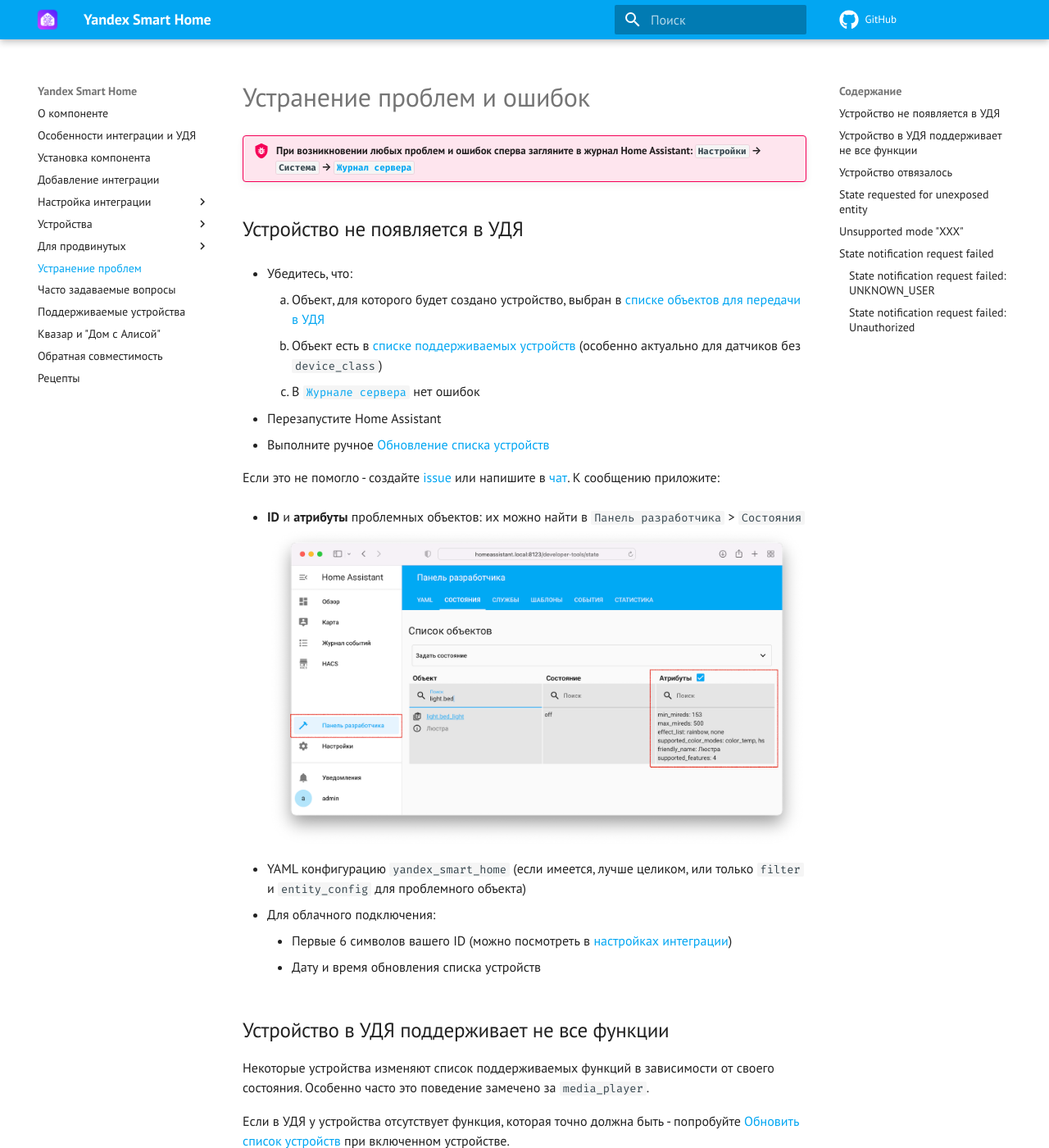
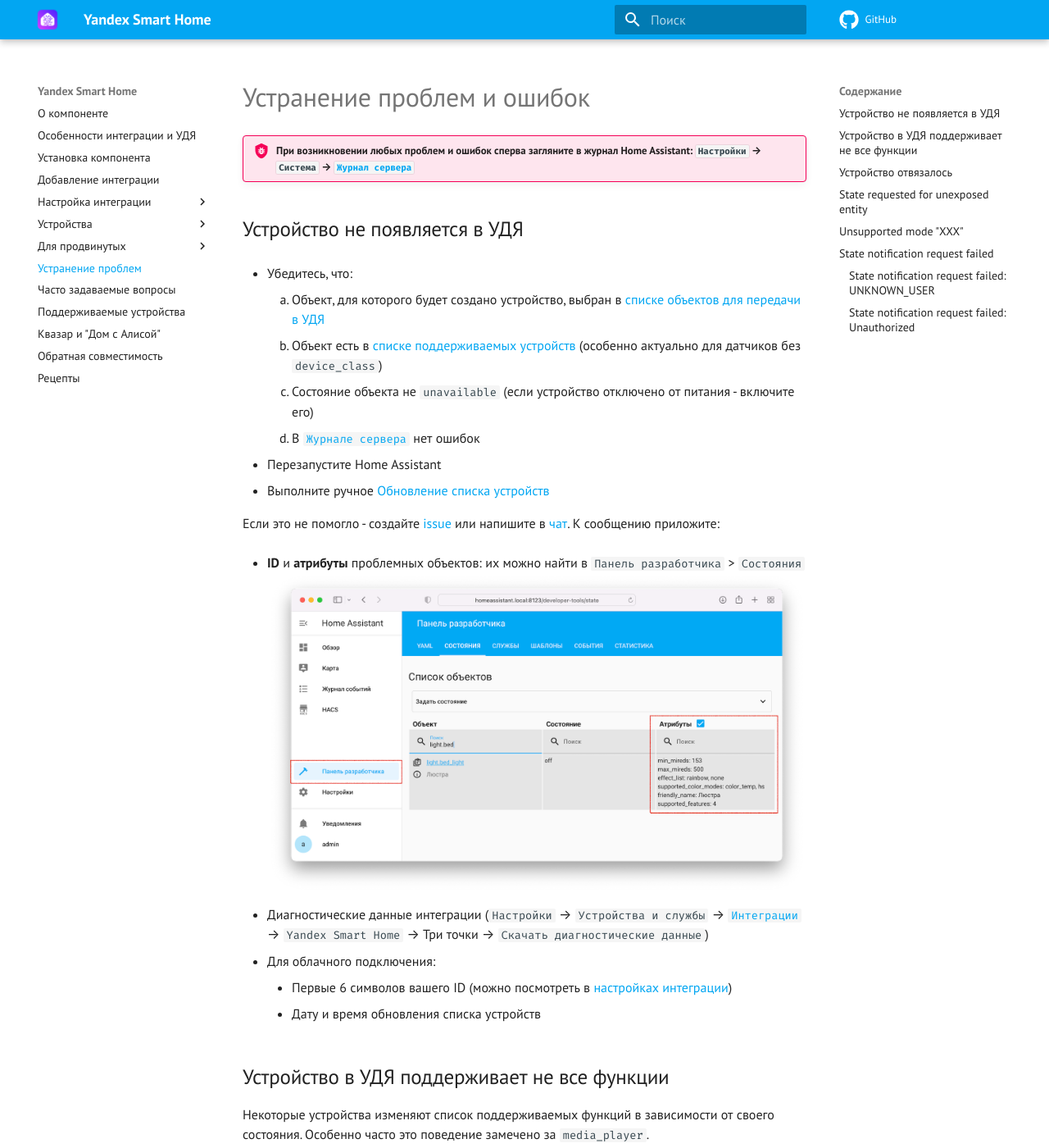
Before and after one commit to dext0r/yandex_smart_home, an MkDocs documentation site: the page built from docs/troubleshoot.md, in a window 1280 px wide and 1400 px high. Shown: the whole window at 82% size. Built offline with MkDocs 1.6.1 and Material for MkDocs 9.7.7, drawn with Linux system fonts in a browser that asks for light colours; comment, search, counter and statistics services are not loaded; the version menu is left out.

Commit message:
docs: Add about unavailable state

```diff
--- a/docs/troubleshoot.md
+++ b/docs/troubleshoot.md
@@ -7,7 +7,8 @@
 * Убедитесь, что:
      1. Объект, для которого будет создано устройство, выбран в [списке объектов для передачи в УДЯ](./config/filter.md)
      2. Объект есть в [списке поддерживаемых устройств](./supported-devices.md) (особенно актуально для датчиков без `device_class`)
-     3. В [`Журнале сервера`](https://my.home-assistant.io/redirect/logs/) нет ошибок
+     3. Состояние объекта не `unavailable` (если устройство отключено от питания - включите его)
+     4. В [`Журнале сервера`](https://my.home-assistant.io/redirect/logs/) нет ошибок
 
 * Перезапустите Home Assistant
 * Выполните ручное [Обновление списка устройств](./quasar.md#discovery)
@@ -18,7 +19,7 @@
 * **ID** и **атрибуты** проблемных объектов: их можно найти в `Панель разработчика` > `Состояния`
   ![](./assets/images/entity-state.png){ width=700 }
 
-* YAML конфигурацию `yandex_smart_home` (если имеется, лучше целиком, или только `filter` и `entity_config` для проблемного объекта)
+* Диагностические данные интеграции (`Настройки` --> `Устройства и службы` --> [`Интеграции`](https://my.home-assistant.io/redirect/integrations/) --> `Yandex Smart Home` --> Три точки --> `Скачать диагностические данные`)
 * Для облачного подключения:
     * Первые 6 символов вашего ID (можно посмотреть в [настройках интеграции](./config/getting-started.md#gui))
     * Дату и время обновления списка устройств
```
